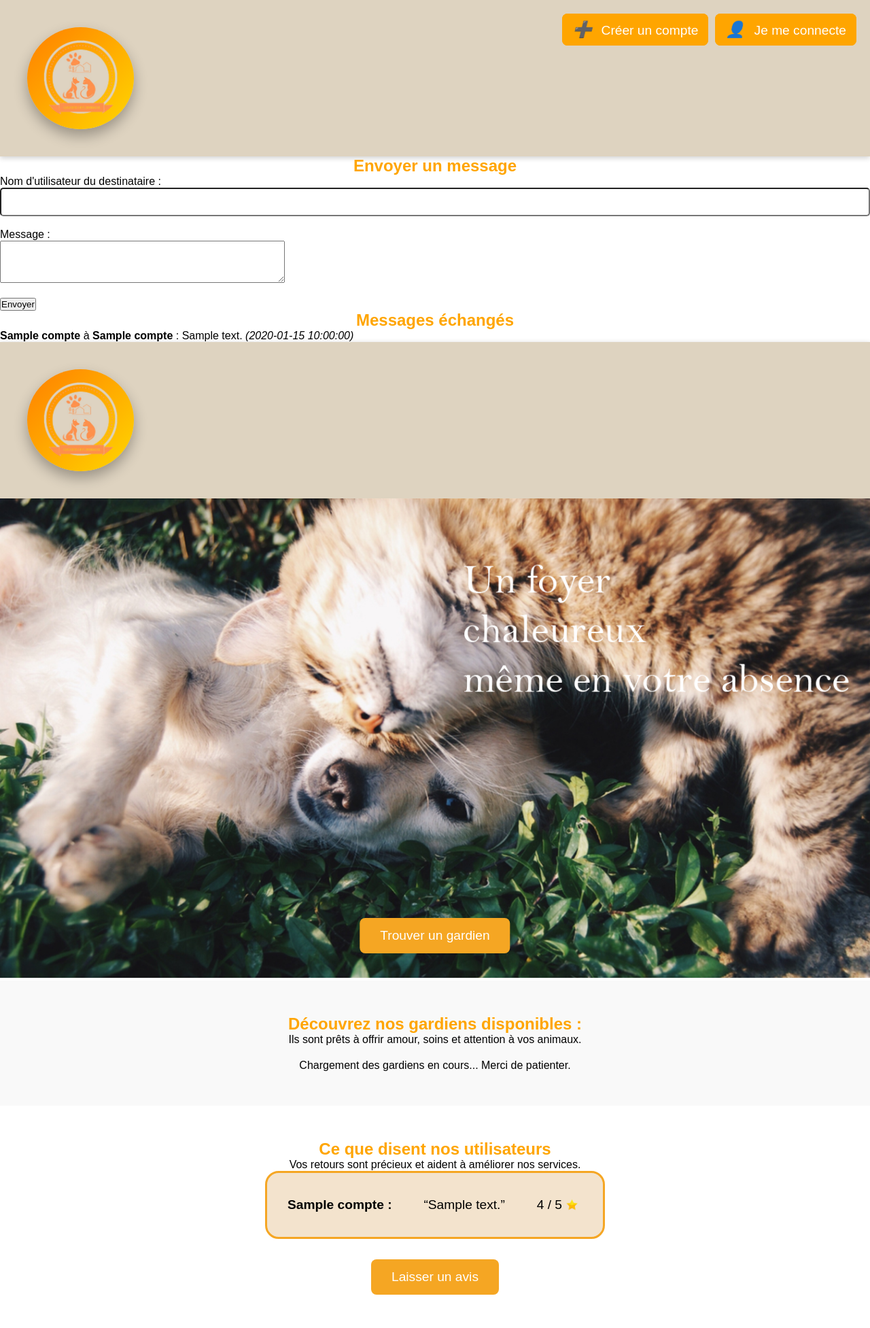
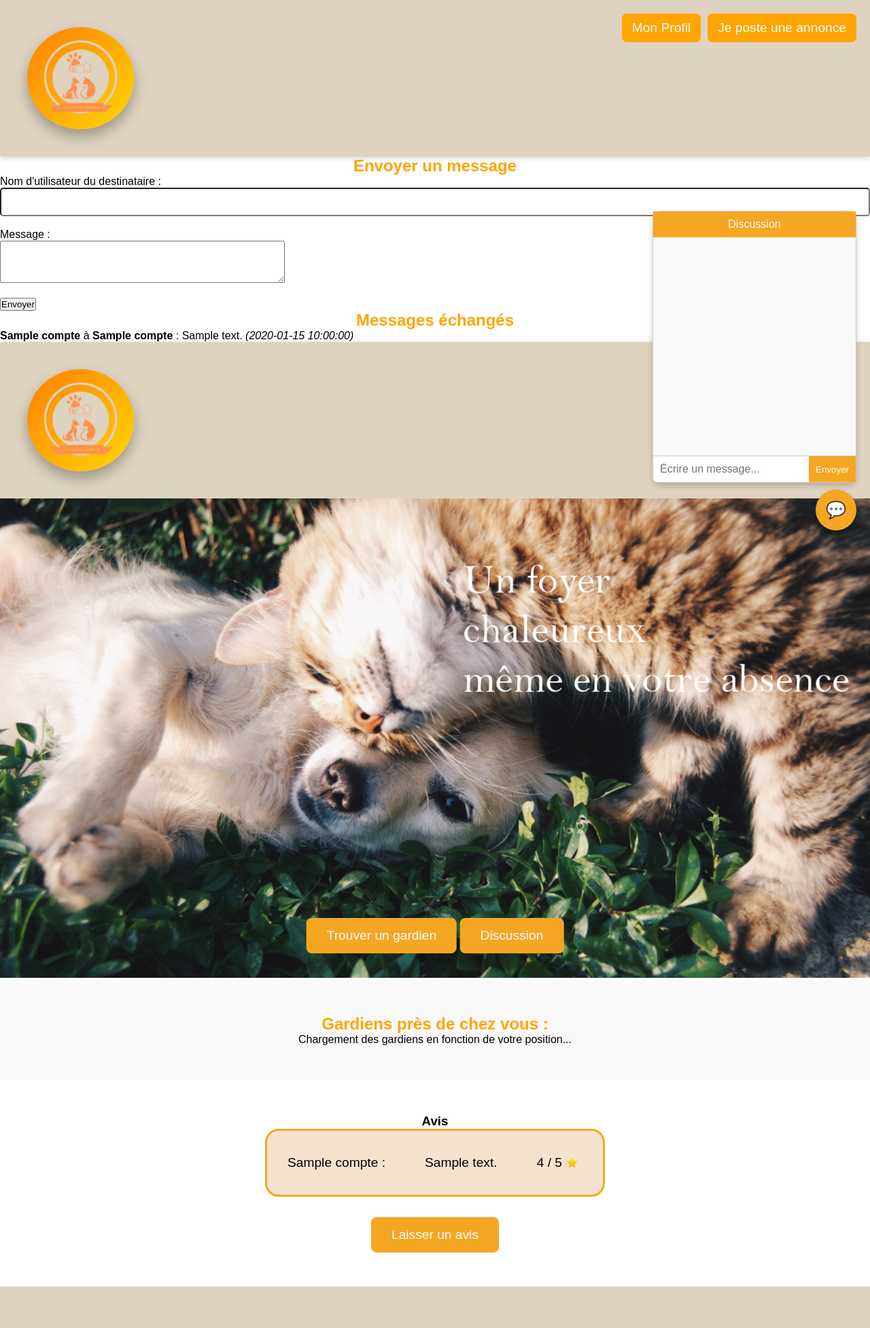
Before and after one commit to tchamalat/Gardien-des-animaux, a PHP site: page /phpmailer/discussion.php in a window 1280 px wide. Shown: the top 1953 px of the page at 68% size. Run offline with PHP 8.4, Linux system fonts and the light colour scheme; the visitor is signed in with stand-in values (Sample User, id 1); tables that the repository leaves empty or names only in its code hold one stand-in row (values such as "Sample post").

Commit message:
Update discussion.php

```diff
--- a/discussion.php
+++ b/discussion.php
@@ -43,133 +43,172 @@ if ($_SERVER['REQUEST_METHOD'] === 'POST') {
 <!DOCTYPE html>
 <html>
 <?php
-include 'config.php';
+include 'config.php'; // Connexion à la base de données
+session_start();
+
+// Gestion des requêtes AJAX pour la discussion et les gardiens
+if ($_SERVER['REQUEST_METHOD'] === 'POST') {
+    $input = json_decode(file_get_contents('php://input'), true);
+
+    // Récupérer les messages pour le chat
+    if (isset($input['action']) && $input['action'] === 'get_messages') {
+        $sender_id = $_SESSION['user_id']; // L'utilisateur connecté
+        $receiver_id = $input['receiver_id'];
+
+        $stmt = $conn->prepare("
+            SELECT * FROM discussion
+            WHERE (sender_id = ? AND receiver_id = ?) OR (sender_id = ? AND receiver_id = ?)
+            ORDER BY timestamp ASC
+        ");
+        $stmt->bind_param("iiii", $sender_id, $receiver_id, $receiver_id, $sender_id);
+        $stmt->execute();
+        $result = $stmt->get_result();
+        $messages = [];
+
+        while ($row = $result->fetch_assoc()) {
+            $messages[] = $row;
+        }
+        echo json_encode($messages);
+        exit;
+    }
+
+    // Envoyer un message pour le chat
+    if (isset($input['action']) && $input['action'] === 'send_message') {
+        $sender_id = $_SESSION['user_id']; // L'utilisateur connecté
+        $receiver_id = $input['receiver_id'];
+        $message = $input['message'];
+
+        $stmt = $conn->prepare("INSERT INTO discussion (sender_id, receiver_id, message) VALUES (?, ?, ?)");
+        $stmt->bind_param("iis", $sender_id, $receiver_id, $message);
+        $stmt->execute();
+
+        echo json_encode(['status' => 'success']);
+        exit;
+    }
+
+    // Garder la logique pour récupérer les gardiens
+    if (isset($input['latitude']) && isset($input['longitude']) && isset($_SESSION['role']) && $_SESSION['role'] == 1) {
+        $user_latitude = floatval($input['latitude']);
+        $user_longitude = floatval($input['longitude']);
+        $radius = 10;
+
+        $gardiens_query = $conn->prepare("
+            SELECT
+                id, prenom, nom_utilisateur, profile_picture, latitude, longitude,
+                (6371 * ACOS(COS(RADIANS(?)) * COS(RADIANS(latitude)) * COS(RADIANS(longitude) - RADIANS(?)) + SIN(RADIANS(?)) * SIN(RADIANS(latitude)))) AS distance
+            FROM creation_compte
+            WHERE role = 0
+            HAVING distance <= ?
+            ORDER BY distance ASC
+        ");
+        $gardiens_query->bind_param("dddi", $user_latitude, $user_longitude, $user_latitude, $radius);
+        $gardiens_query->execute();
+        $gardiens_result = $gardiens_query->get_result();
+
+        while ($gardien = $gardiens_result->fetch_assoc()) {
+            echo '<div class="gardien">';
+            echo '<img src="images/' . htmlspecialchars($gardien['profile_picture']) . '" alt="' . htmlspecialchars($gardien['prenom']) . '">';
+            echo '<p><strong>' . htmlspecialchars($gardien['prenom']) . '</strong> (' . htmlspecialchars($gardien['nom_utilisateur']) . ')</p>';
+            echo '<p class="distance">Distance : ' . round($gardien['distance'], 2) . ' km</p>';
+            echo '</div>';
+        }
+        exit;
+    }
+}
 ?>
-
 <!DOCTYPE html>
 <html lang="fr">
 <head>
     <meta charset="UTF-8">
     <meta name="viewport" content="width=device-width, initial-scale=1.0">
-    <title>Gardien des Animaux</title>
+    <title>Gardien des Animaux - Connecté</title>
     <link rel="stylesheet" href="styles.css">
     <style>
-        #gardiens-container {
-            display: flex;
-            flex-wrap: wrap;
-            gap: 20px;
-            justify-content: center;
-            margin-top: 20px;
+        /* Styles pour la fenêtre de discussion */
+        #chatButton {
+            position: fixed;
+            bottom: 20px;
+            right: 20px;
+            background-color: #f5a623;
+            color: white;
+            border: none;
+            border-radius: 50%;
+            width: 60px;
+            height: 60px;
+            font-size: 24px;
+            cursor: pointer;
+            box-shadow: 0 4px 8px rgba(0, 0, 0, 0.2);
         }
 
-        .gardien {
-            border: 1px solid #ddd;
+        #chatWindow {
+            display: none;
+            position: fixed;
+            bottom: 90px;
+            right: 20px;
+            width: 300px;
+            height: 400px;
+            background-color: white;
+            border: 1px solid #ccc;
             border-radius: 10px;
-            width: 200px;
-            padding: 15px;
-            text-align: center;
-            background-color: #f9f9f9;
-            box-shadow: 0 4px 6px rgba(0, 0, 0, 0.1);
+            box-shadow: 0 4px 8px rgba(0, 0, 0, 0.2);
+            display: flex;
+            flex-direction: column;
         }
 
-        .gardien img {
-            width: 100%;
-            height: auto;
-            border-radius: 50%;
-            margin-bottom: 10px;
+        #chatHeader {
+            background-color: #f5a623;
+            color: white;
+            padding: 10px;
+            text-align: center;
         }
 
-        .gardien p {
-            margin: 5px 0;
+        #chatMessages {
+            flex: 1;
+            padding: 10px;
+            overflow-y: auto;
+            background-color: #f9f9f9;
         }
 
-        .gardien p.distance {
-            font-size: 0.9em;
-            color: #555;
+        #chatInput {
+            display: flex;
+            border-top: 1px solid #ccc;
+        }
+
+        #chatInput input {
+            flex: 1;
+            padding: 10px;
+            border: none;
+            outline: none;
+        }
+
+        #chatInput button {
+            padding: 10px;
+            background-color: #f5a623;
+            color: white;
+            border: none;
+            cursor: pointer;
         }
     </style>
-    <script>
-        let userLatitude, userLongitude;
-
-        function getLocation() {
-            if (navigator.geolocation) {
-                navigator.geolocation.getCurrentPosition(savePosition, showError);
-            } else {
-                alert("La géolocalisation n'est pas prise en charge par votre navigateur.");
-            }
-        }
-
-        function savePosition(position) {
-            userLatitude = position.coords.latitude;
-            userLongitude = position.coords.longitude;
-
-            fetch('fetch_gardiens.php', {
-                method: 'POST',
-                headers: {
-                    'Content-Type': 'application/json',
-                },
-                body: JSON.stringify({ latitude: userLatitude, longitude: userLongitude }),
-            })
-            .then(response => response.json())
-            .then(data => {
-                updateGardiensList(data);
-            })
-            .catch(error => console.error('Erreur lors de la récupération des gardiens:', error));
-        }
-
-        function showError(error) {
-            switch (error.code) {
-                case error.PERMISSION_DENIED:
-                    alert("Vous avez refusé la demande de géolocalisation.");
-                    break;
-                case error.POSITION_UNAVAILABLE:
-                    alert("Les informations de localisation ne sont pas disponibles.");
-                    break;
-                case error.TIMEOUT:
-                    alert("La demande de géolocalisation a expiré.");
-                    break;
-                default:
-                    alert("Une erreur inconnue est survenue.");
-                    break;
-            }
-        }
-
-        function updateGardiensList(gardiens) {
-            const gardiensContainer = document.getElementById('gardiens-container');
-            gardiensContainer.innerHTML = '';
-
-            if (gardiens.length > 0) {
-                gardiens.forEach(gardien => {
-                    const gardienElement = document.createElement('div');
-                    gardienElement.className = 'gardien';
-
-                    gardienElement.innerHTML = `
-                        <img src="images/${gardien.profile_picture}" alt="${gardien.prenom}">
-                        <p><strong>${gardien.prenom}</strong> (${gardien.nom_utilisateur})</p>
-                        <p class="distance">Distance : ${gardien.distance.toFixed(2)} km</p>
-                    `;
-
-                    gardiensContainer.appendChild(gardienElement);
-                });
-            } else {
-                gardiensContainer.innerHTML = '<p>Aucun gardien trouvé dans votre périmètre.</p>';
-            }
-        }
-    </script>
 </head>
-<body onload="getLocation()">
+<body>
 
     <!-- Header -->
     <header>
         <div class="header-container">
             <img src="images/logo.png" alt="Logo Gardien des Animaux">
             <div class="auth-buttons">
-                <button class="btn" onclick="window.location.href='create_account.php'">
-                    <i class="icon">➕</i> Créer un compte
-                </button>
-                <button class="btn" onclick="window.location.href='login.html'">
-                    <i class="icon">👤</i> Je me connecte
-                </button>
+                <?php
+                if (isset($_SESSION['role'])) {
+                    if ($_SESSION['role'] == 0) {
+                        echo '<button class="btn" onclick="window.location.href=\'profil_gardien.php\'">Mon Profil</button>';
+                    } elseif ($_SESSION['role'] == 1) {
+                        echo '<button class="btn" onclick="window.location.href=\'profil.php\'">Mon Profil</button>';
+                    }
+                } else {
+                    echo '<button class="btn" onclick="window.location.href=\'login.php\'">Mon Profil</button>';
+                }
+                ?>
+                <button class="btn" onclick="window.location.href='search_page.php'">Je poste une annonce</button>
             </div>
         </div>
     </header>
@@ -209,133 +248,172 @@ include 'config.php';
     }
     ?>
 <?php
-include 'config.php';
+include 'config.php'; // Connexion à la base de données
+session_start();
+
+// Gestion des requêtes AJAX pour la discussion et les gardiens
+if ($_SERVER['REQUEST_METHOD'] === 'POST') {
+    $input = json_decode(file_get_contents('php://input'), true);
+
+    // Récupérer les messages pour le chat
+    if (isset($input['action']) && $input['action'] === 'get_messages') {
+        $sender_id = $_SESSION['user_id']; // L'utilisateur connecté
+        $receiver_id = $input['receiver_id'];
+
+        $stmt = $conn->prepare("
+            SELECT * FROM discussion
+            WHERE (sender_id = ? AND receiver_id = ?) OR (sender_id = ? AND receiver_id = ?)
+            ORDER BY timestamp ASC
+        ");
+        $stmt->bind_param("iiii", $sender_id, $receiver_id, $receiver_id, $sender_id);
+        $stmt->execute();
+        $result = $stmt->get_result();
+        $messages = [];
+
+        while ($row = $result->fetch_assoc()) {
+            $messages[] = $row;
+        }
+        echo json_encode($messages);
+        exit;
+    }
+
+    // Envoyer un message pour le chat
+    if (isset($input['action']) && $input['action'] === 'send_message') {
+        $sender_id = $_SESSION['user_id']; // L'utilisateur connecté
+        $receiver_id = $input['receiver_id'];
+        $message = $input['message'];
+
+        $stmt = $conn->prepare("INSERT INTO discussion (sender_id, receiver_id, message) VALUES (?, ?, ?)");
+        $stmt->bind_param("iis", $sender_id, $receiver_id, $message);
+        $stmt->execute();
+
+        echo json_encode(['status' => 'success']);
+        exit;
+    }
+
+    // Garder la logique pour récupérer les gardiens
+    if (isset($input['latitude']) && isset($input['longitude']) && isset($_SESSION['role']) && $_SESSION['role'] == 1) {
+        $user_latitude = floatval($input['latitude']);
+        $user_longitude = floatval($input['longitude']);
+        $radius = 10;
+
+        $gardiens_query = $conn->prepare("
+            SELECT
+                id, prenom, nom_utilisateur, profile_picture, latitude, longitude,
+                (6371 * ACOS(COS(RADIANS(?)) * COS(RADIANS(latitude)) * COS(RADIANS(longitude) - RADIANS(?)) + SIN(RADIANS(?)) * SIN(RADIANS(latitude)))) AS distance
+            FROM creation_compte
+            WHERE role = 0
+            HAVING distance <= ?
+            ORDER BY distance ASC
+        ");
+        $gardiens_query->bind_param("dddi", $user_latitude, $user_longitude, $user_latitude, $radius);
+        $gardiens_query->execute();
+        $gardiens_result = $gardiens_query->get_result();
+
+        while ($gardien = $gardiens_result->fetch_assoc()) {
+            echo '<div class="gardien">';
+            echo '<img src="images/' . htmlspecialchars($gardien['profile_picture']) . '" alt="' . htmlspecialchars($gardien['prenom']) . '">';
+            echo '<p><strong>' . htmlspecialchars($gardien['prenom']) . '</strong> (' . htmlspecialchars($gardien['nom_utilisateur']) . ')</p>';
+            echo '<p class="distance">Distance : ' . round($gardien['distance'], 2) . ' km</p>';
+            echo '</div>';
+        }
+        exit;
+    }
+}
 ?>
-
 <!DOCTYPE html>
 <html lang="fr">
 <head>
     <meta charset="UTF-8">
     <meta name="viewport" content="width=device-width, initial-scale=1.0">
-    <title>Gardien des Animaux</title>
+    <title>Gardien des Animaux - Connecté</title>
     <link rel="stylesheet" href="styles.css">
     <style>
-        #gardiens-container {
-            display: flex;
-            flex-wrap: wrap;
-            gap: 20px;
-            justify-content: center;
-            margin-top: 20px;
+        /* Styles pour la fenêtre de discussion */
+        #chatButton {
+            position: fixed;
+            bottom: 20px;
+            right: 20px;
+            background-color: #f5a623;
+            color: white;
+            border: none;
+            border-radius: 50%;
+            width: 60px;
+            height: 60px;
+            font-size: 24px;
+            cursor: pointer;
+            box-shadow: 0 4px 8px rgba(0, 0, 0, 0.2);
         }
 
-        .gardien {
-            border: 1px solid #ddd;
+        #chatWindow {
+            display: none;
+            position: fixed;
+            bottom: 90px;
+            right: 20px;
+            width: 300px;
+            height: 400px;
+            background-color: white;
+            border: 1px solid #ccc;
             border-radius: 10px;
-            width: 200px;
-            padding: 15px;
-            text-align: center;
-            background-color: #f9f9f9;
-            box-shadow: 0 4px 6px rgba(0, 0, 0, 0.1);
+            box-shadow: 0 4px 8px rgba(0, 0, 0, 0.2);
+            display: flex;
+            flex-direction: column;
         }
 
-        .gardien img {
-            width: 100%;
-            height: auto;
-            border-radius: 50%;
-            margin-bottom: 10px;
+        #chatHeader {
+            background-color: #f5a623;
+            color: white;
+            padding: 10px;
+            text-align: center;
         }
 
-        .gardien p {
-            margin: 5px 0;
+        #chatMessages {
+            flex: 1;
+            padding: 10px;
+            overflow-y: auto;
+            background-color: #f9f9f9;
         }
 
-        .gardien p.distance {
-            font-size: 0.9em;
-            color: #555;
+        #chatInput {
+            display: flex;
+            border-top: 1px solid #ccc;
+        }
+
+        #chatInput input {
+            flex: 1;
+            padding: 10px;
+            border: none;
+            outline: none;
+        }
+
+        #chatInput button {
+            padding: 10px;
+            background-color: #f5a623;
+            color: white;
+            border: none;
+            cursor: pointer;
         }
     </style>
-    <script>
-        let userLatitude, userLongitude;
-
-        function getLocation() {
-            if (navigator.geolocation) {
-                navigator.geolocation.getCurrentPosition(savePosition, showError);
-            } else {
-                alert("La géolocalisation n'est pas prise en charge par votre navigateur.");
-            }
-        }
-
-        function savePosition(position) {
-            userLatitude = position.coords.latitude;
-            userLongitude = position.coords.longitude;
-
-            fetch('fetch_gardiens.php', {
-                method: 'POST',
-                headers: {
-                    'Content-Type': 'application/json',
-                },
-                body: JSON.stringify({ latitude: userLatitude, longitude: userLongitude }),
-            })
-            .then(response => response.json())
-            .then(data => {
-                updateGardiensList(data);
-            })
-            .catch(error => console.error('Erreur lors de la récupération des gardiens:', error));
-        }
-
-        function showError(error) {
-            switch (error.code) {
-                case error.PERMISSION_DENIED:
-                    alert("Vous avez refusé la demande de géolocalisation.");
-                    break;
-                case error.POSITION_UNAVAILABLE:
-                    alert("Les informations de localisation ne sont pas disponibles.");
-                    break;
-                case error.TIMEOUT:
-                    alert("La demande de géolocalisation a expiré.");
-                    break;
-                default:
-                    alert("Une erreur inconnue est survenue.");
-                    break;
-            }
-        }
-
-        function updateGardiensList(gardiens) {
-            const gardiensContainer = document.getElementById('gardiens-container');
-            gardiensContainer.innerHTML = '';
-
-            if (gardiens.length > 0) {
-                gardiens.forEach(gardien => {
-                    const gardienElement = document.createElement('div');
-                    gardienElement.className = 'gardien';
-
-                    gardienElement.innerHTML = `
-                        <img src="images/${gardien.profile_picture}" alt="${gardien.prenom}">
-                        <p><strong>${gardien.prenom}</strong> (${gardien.nom_utilisateur})</p>
-                        <p class="distance">Distance : ${gardien.distance.toFixed(2)} km</p>
-                    `;
-
-                    gardiensContainer.appendChild(gardienElement);
-                });
-            } else {
-                gardiensContainer.innerHTML = '<p>Aucun gardien trouvé dans votre périmètre.</p>';
-            }
-        }
-    </script>
 </head>
-<body onload="getLocation()">
+<body>
 
     <!-- Header -->
     <header>
         <div class="header-container">
             <img src="images/logo.png" alt="Logo Gardien des Animaux">
             <div class="auth-buttons">
-                <button class="btn" onclick="window.location.href='create_account.php'">
-                    <i class="icon">➕</i> Créer un compte
-                </button>
-                <button class="btn" onclick="window.location.href='login.html'">
-                    <i class="icon">👤</i> Je me connecte
-                </button>
+                <?php
+                if (isset($_SESSION['role'])) {
+                    if ($_SESSION['role'] == 0) {
+                        echo '<button class="btn" onclick="window.location.href=\'profil_gardien.php\'">Mon Profil</button>';
+                    } elseif ($_SESSION['role'] == 1) {
+                        echo '<button class="btn" onclick="window.location.href=\'profil.php\'">Mon Profil</button>';
+                    }
+                } else {
+                    echo '<button class="btn" onclick="window.location.href=\'login.php\'">Mon Profil</button>';
+                }
+                ?>
+                <button class="btn" onclick="window.location.href='search_page.php'">Je poste une annonce</button>
             </div>
         </div>
     </header>
@@ -343,42 +421,25 @@ include 'config.php';
     <!-- Hero Section -->
     <section class="hero">
         <img src="images/premierplan.png" alt="Un foyer chaleureux">
-
-    <div class="hero-text">
-    <form id="locationForm" action="search_page_index.php" method="GET" style="display: none;">
-        <input type="hidden" name="latitude" id="latitude">
-        <input type="hidden" name="longitude" id="longitude">
-    </form>
-    <script>
-        function redirectToSearch() {
-            const form = document.getElementById('locationForm');
-            if (userLatitude && userLongitude) {
-                document.getElementById('latitude').value = userLatitude;
-                document.getElementById('longitude').value = userLongitude;
-                form.submit();
-            } else {
-                alert("La localisation n'est pas disponible.");
-            }
-        }
-    </script>
-
-            <button class="btn btn-hero" onclick="window.location.href='search_page_index.php'">Trouver un gardien</button>
+        <div class="hero-text">
+            <button class="btn btn-hero" onclick="window.location.href='search_page.php'">Trouver un gardien</button>
+            <button class="btn" onclick="window.location.href='discussion.php'">Discussion</button>
         </div>
     </section>
 
     <!-- Section Gardien -->
+    <?php if (isset($_SESSION['role']) && $_SESSION['role'] == 1): ?>
     <section class="gardiens">
-        <h2>Découvrez nos gardiens disponibles :</h2>
-        <p>Ils sont prêts à offrir amour, soins et attention à vos animaux.</p>
-        <div id="gardiens-container">
-            <p>Chargement des gardiens en cours... Merci de patienter.</p>
+        <h2>Gardiens près de chez vous :</h2>
+        <div class="gardien-list">
+            <p>Chargement des gardiens en fonction de votre position...</p>
         </div>
     </section>
+    <?php endif; ?>
 
     <!-- Avis Section -->
     <section class="avis-section">
-        <h2>Ce que disent nos utilisateurs</h2>
-        <p>Vos retours sont précieux et aident à améliorer nos services.</p>
+        <h3>Avis</h3>
         <div class="avis-list">
             <?php
             $query = "SELECT avis.review, avis.rating, avis.date_created, creation_compte.nom_utilisateur
@@ -389,18 +450,26 @@ include 'config.php';
 
             while ($row = $result->fetch_assoc()) {
                 echo "<div class='avis'>";
-                echo "<p><strong>" . htmlspecialchars($row['nom_utilisateur']) . " :</strong></p>";
-                echo "<p>“" . htmlspecialchars($row['review']) . "”</p>";
+                echo "<p>" . htmlspecialchars($row['nom_utilisateur']) . " :</p>";
+                echo "<p>" . htmlspecialchars($row['review']) . "</p>";
                 echo "<span>" . htmlspecialchars($row['rating']) . " / 5 <img src='images/star.png' alt='étoile'></span>";
                 echo "</div>";
             }
             ?>
         </div>
-        <button class="voir-plus" onclick="window.location.href='leave_review.php'">
-            Laisser un avis
-        </button>
+        <button class="voir-plus" onclick="window.location.href='leave_review.php'">Laisser un avis</button>
     </section>
 
+    <!-- Chat Section -->
+    <button id="chatButton">💬</button>
+    <div id="chatWindow">
+        <div id="chatHeader">Discussion</div>
+        <div id="chatMessages"></div>
+        <div id="chatInput">
+            <input type="text" id="messageInput" placeholder="Écrire un message..." />
+            <button id="sendButton">Envoyer</button>
+        </div>
+    </div>
 
     <!-- Footer -->
     <footer>
@@ -408,21 +477,21 @@ include 'config.php';
         <div>
             <h4>En savoir plus :</h4>
             <ul>
-                <li><a href="securite.php">Sécurité</a></li>
-                <li><a href="aide.php">Centre d'aide</a></li>
+                <li><a href="securite_connect.php">Sécurité</a></li>
+                <li><a href="aide_connect.php">Centre d'aide</a></li>
             </ul>
         </div>
         <div>
             <h4>A propos de nous :</h4>
             <ul>
-                <li><a href="confidentialite.php">Politique de confidentialité</a></li>
-                <li><a href="contact.php">Nous contacter</a></li>
+                <li><a href="confidentialite_connect.php">Politique de confidentialité</a></li>
+                <li><a href="contact_connect.php">Nous contacter</a></li>
             </ul>
         </div>
         <div>
             <h4>Conditions Générales :</h4>
             <ul>
-                <li><a href="conditions.php">Conditions d'utilisateur et de Service</a></li>
+                <li><a href="conditions_connect.php">Conditions d'utilisateur et de Service</a></li>
             </ul>
         </div>
     </div>
```
